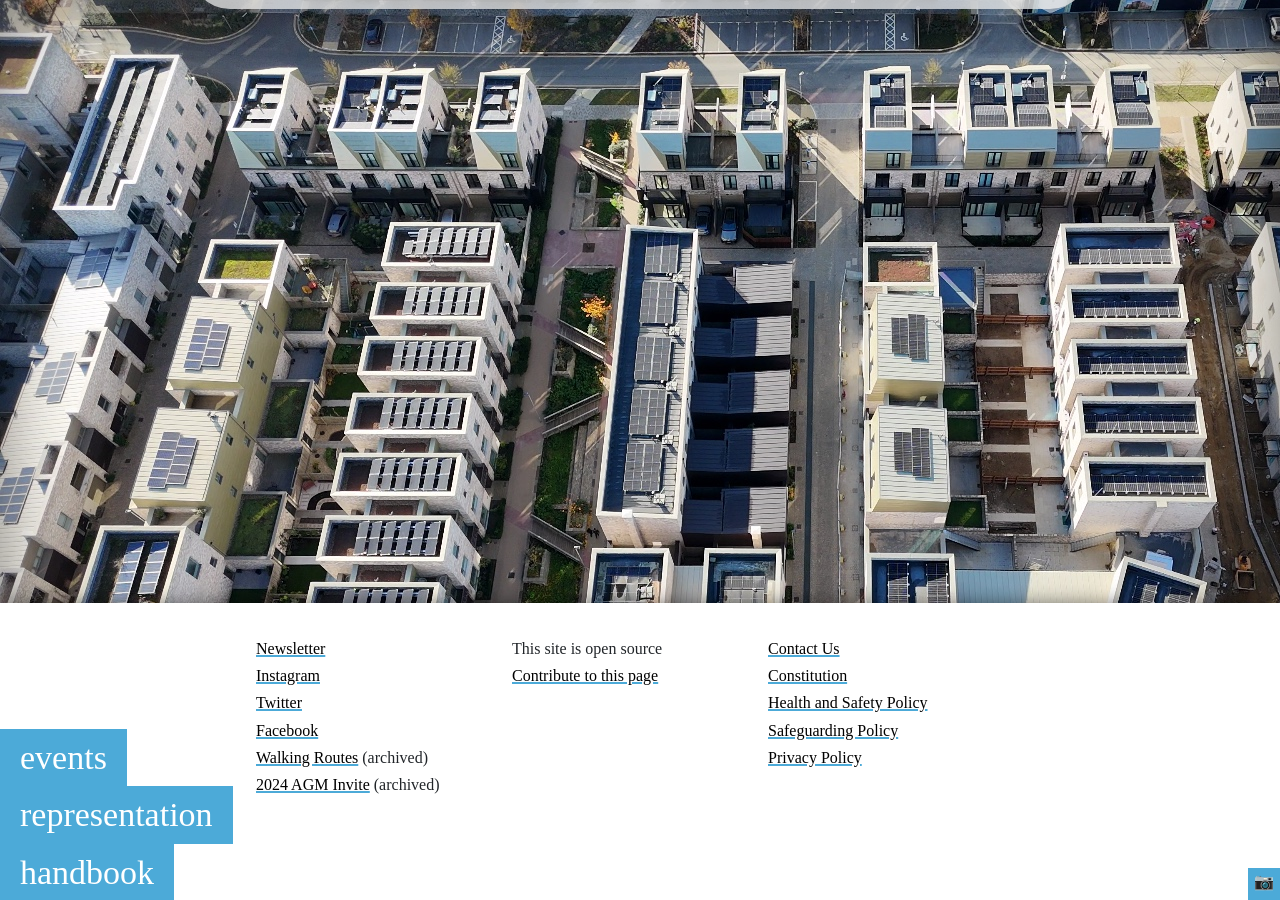
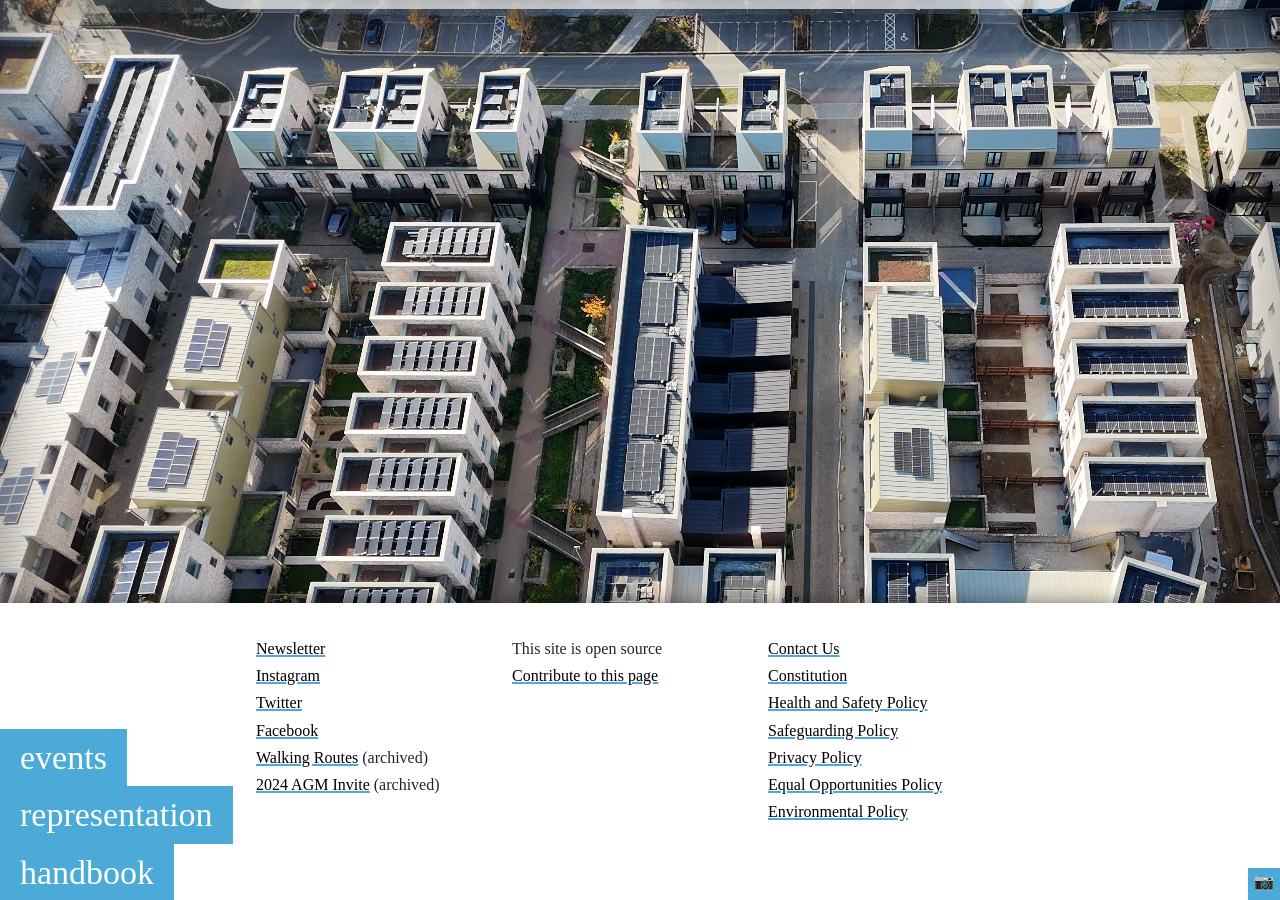
Before and after one commit to pieterdesnerck/website, a Jekyll site: the page built from docs/index.md, in a window 1280 px wide and 900 px high, scrolled down 2638 px. Built offline with Jekyll 4.4.1, drawn with Linux system fonts in a browser that asks for light colours; some web fonts are replaced.

Commit message:
add environmental and equal-opporunities policies to footer

```diff
--- a/docs/_includes/footer.md
+++ b/docs/_includes/footer.md
@@ -25,5 +25,7 @@ You are identified as a [developer](?developer_mode=1) so can see things like th
 [Health and Safety Policy](/documents/health-and-safety-policy.pdf)<br>
 [Safeguarding Policy](/documents/safeguarding-policy.pdf)<br>
 [Privacy Policy](/documents/privacy-policy.pdf)<br>
+[Equal Opportunities Policy](/documents/equal-opportunities-policy.pdf)<br>
+[Environmental Policy](/documents/environmental-policy.pdf)<br>
 
 </div>
```
Also changed, not shown: 2 other files.
